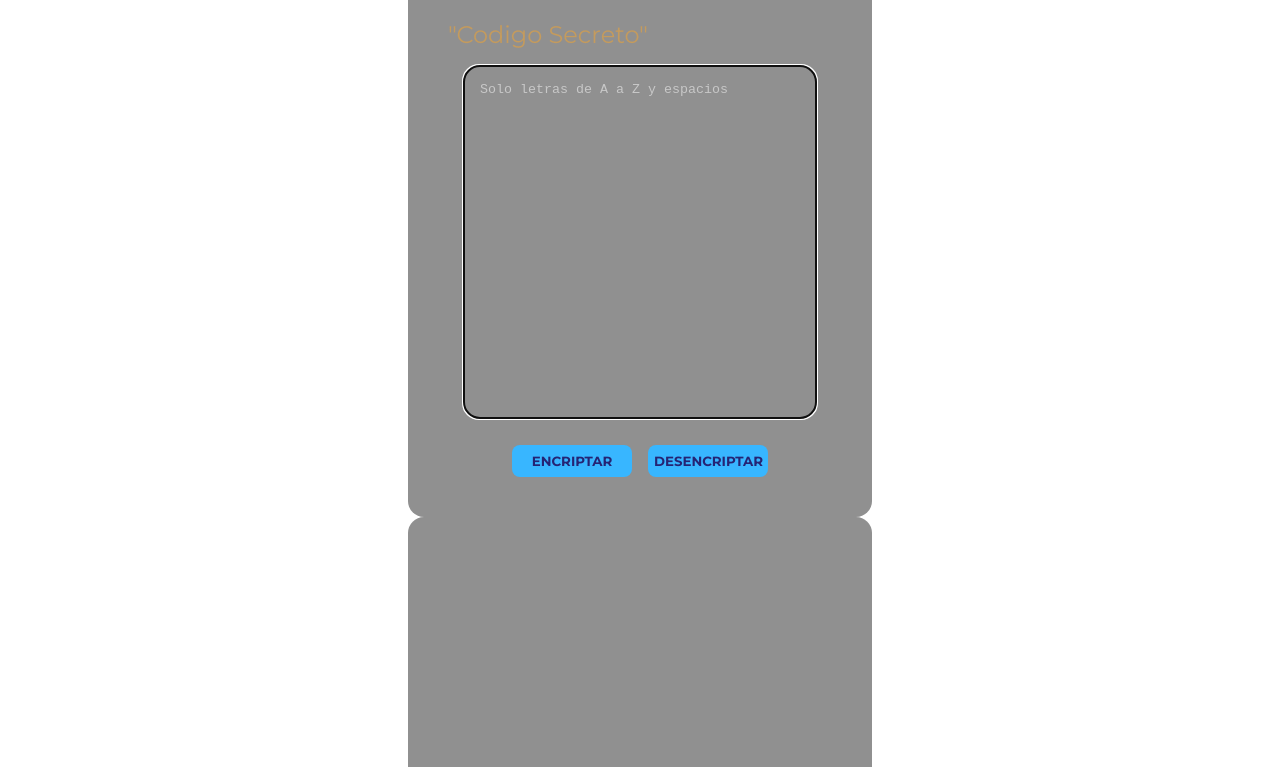
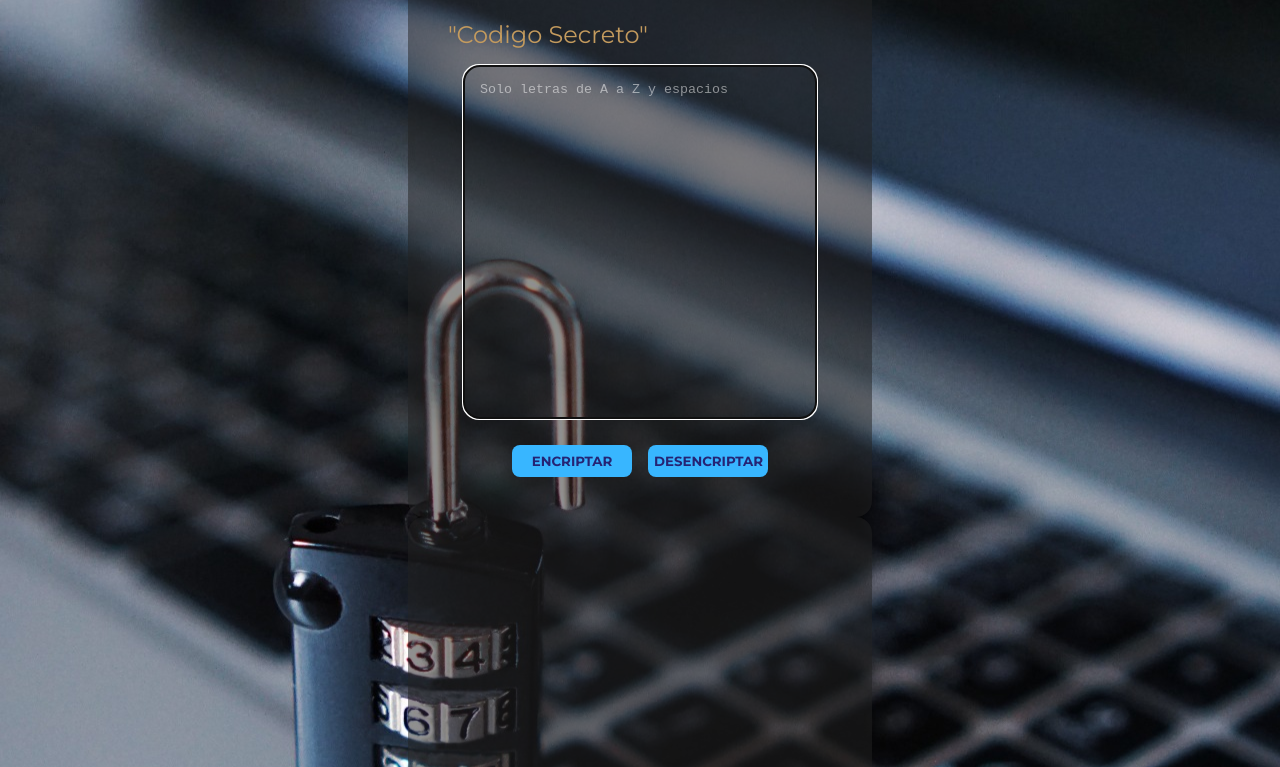
Before and after one commit to nykacmierez/Encriptador-de-Texto, a plain HTML site: page index.html in a window 1280 px wide. Shown: the part 173-940 px from the top of the page. Drawn offline with nearby package versions, Linux system fonts and the light colour scheme; some packages are replaced by stand-ins of ours; the site is published under a folder, as on GitHub Pages, so addresses that start at the root find nothing; a script that the page names is missing.

Commit message:
fix4 css

```diff
--- a/styles/style.css
+++ b/styles/style.css
@@ -16,7 +16,7 @@ body {
     flex-direction: column;
     justify-content: space-between;
     background: fixed;
-    background-image: url(/assest/background.jpeg);
+    background-image: url(../assest/background.jpeg);
     background-size: cover;
     background-position: center;
     color: var(--text-color);
```
